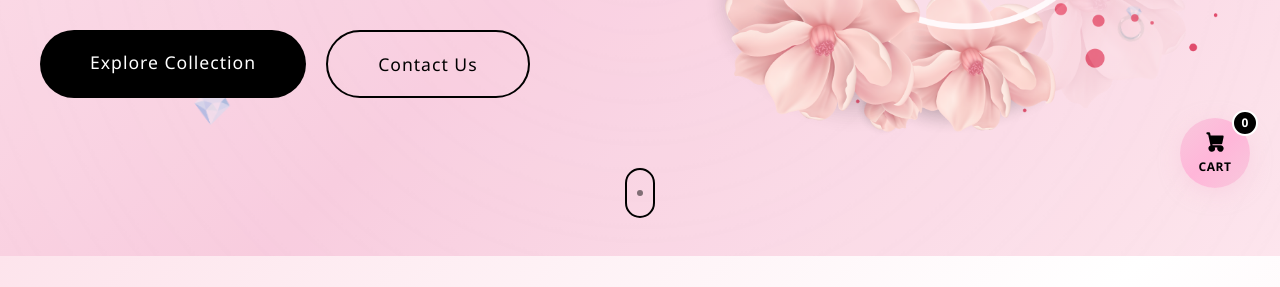
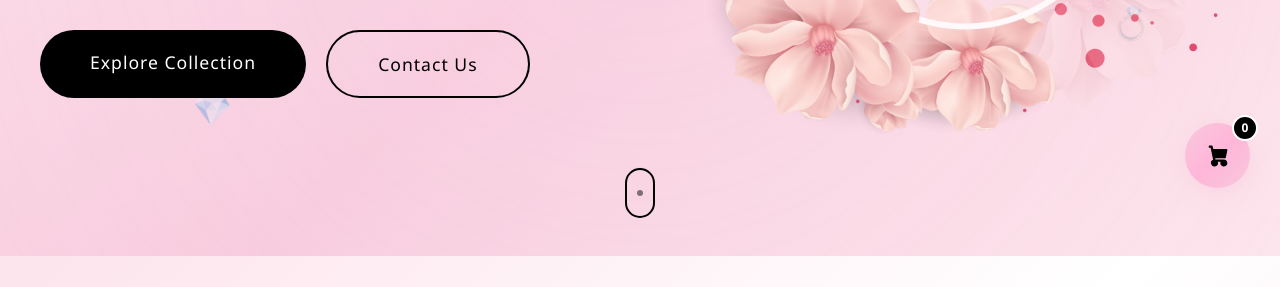
Before and after one commit to codewitheddy/faith, a Django app: page / in a window 1280 px wide. Shown: the part 582-869 px from the top of the page. Run offline with Django 5.2, Linux system fonts and the light colour scheme; data that the repository does not hold is empty.

Commit message:
Remove Cart text from floating cart icon, keep icon only

```diff
--- a/shop/templates/home.html
+++ b/shop/templates/home.html
@@ -995,14 +995,12 @@
             right: 30px;
             background: linear-gradient(135deg, #F8C8DC 0%, #FFB6D9 50%, #F8C8DC 100%);
             color: var(--black);
-            width: 70px;
-            height: 70px;
+            width: 65px;
+            height: 65px;
             border-radius: 50%;
             display: flex;
-            flex-direction: column;
             align-items: center;
             justify-content: center;
-            gap: 2px;
             cursor: pointer;
             box-shadow: 0 5px 20px rgba(248, 200, 220, 0.5);
             z-index: 1000;
@@ -1015,18 +1013,9 @@
         }
 
         .cart-icon svg {
-            width: 26px;
-            height: 26px;
+            width: 28px;
+            height: 28px;
             color: var(--black);
-            flex-shrink: 0;
-        }
-
-        .cart-icon .cart-text {
-            font-size: 0.75rem;
-            font-weight: 700;
-            color: var(--black);
-            letter-spacing: 0.5px;
-            text-transform: uppercase;
         }
 
         .cart-count {
@@ -2210,17 +2199,13 @@
             .cart-icon {
                 bottom: 20px;
                 right: 20px;
-                width: 60px;
-                height: 60px;
+                width: 58px;
+                height: 58px;
             }
 
             .cart-icon svg {
-                width: 22px;
-                height: 22px;
-            }
-
-            .cart-icon .cart-text {
-                font-size: 0.7rem;
+                width: 24px;
+                height: 24px;
             }
 
             .back-to-top {
@@ -2274,13 +2259,13 @@
             }
 
             .cart-icon {
-                width: 55px;
-                height: 55px;
+                width: 52px;
+                height: 52px;
             }
 
             .cart-icon svg {
-                width: 24px;
-                height: 24px;
+                width: 22px;
+                height: 22px;
             }
         }
     </style>
@@ -2559,7 +2544,6 @@ fill="currentColor" viewBox="0 0 24 24" >
         <svg class="w-6 h-6 text-gray-800 dark:text-white" aria-hidden="true" xmlns="http://www.w3.org/2000/svg" width="24" height="24" fill="currentColor" viewBox="0 0 24 24">
   <path fill-rule="evenodd" d="M4 4a1 1 0 0 1 1-1h1.5a1 1 0 0 1 .979.796L7.939 6H19a1 1 0 0 1 .979 1.204l-1.25 6a1 1 0 0 1-.979.796H9.605l.208 1H17a3 3 0 1 1-2.83 2h-2.34a3 3 0 1 1-4.009-1.76L5.686 5H5a1 1 0 0 1-1-1Z" clip-rule="evenodd"/>
 </svg>
-        <span class="cart-text">Cart</span>
         <span class="cart-count" id="cartCount">{{ cart_count }}</span>
     </div>
 
```
